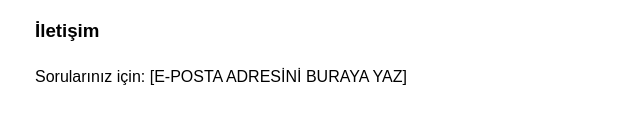
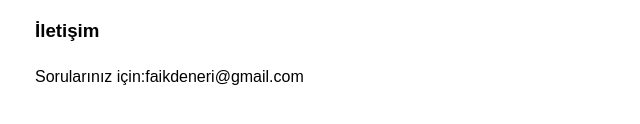
Before and after one commit to faikdeneri-cell/Neon-kus, a website: page privacy.html in a window 1280 px wide. Shown: the part 420-544 px from the top of the page, without its empty margins (305-945 px from the left). Drawn offline with Linux system fonts and the light colour scheme.

Commit message:
Update contact email in privacy.html

```diff
--- a/privacy.html
+++ b/privacy.html
@@ -10,6 +10,6 @@
 <h3>Üçüncü Taraf Hizmetler</h3>
 <p>Uygulama şu anda reklam veya analiz SDK'sı kullanmamaktadır.</p>
 <h3>İletişim</h3>
-<p>Sorularınız için: [E-POSTA ADRESİNİ BURAYA YAZ]</p>
+<p>Sorularınız için:faikdeneri@gmail.com </p>
 </body>
 </html>
```
